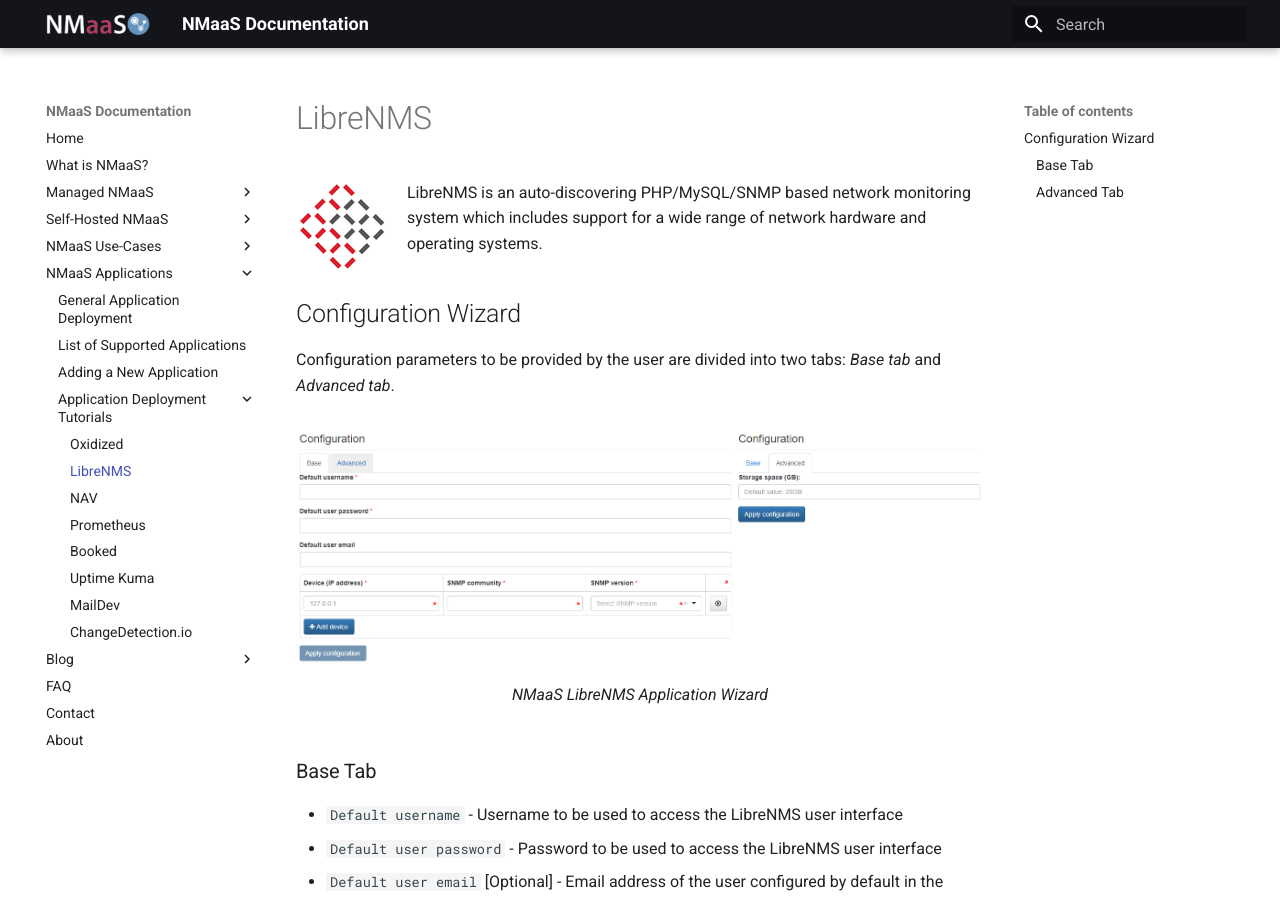
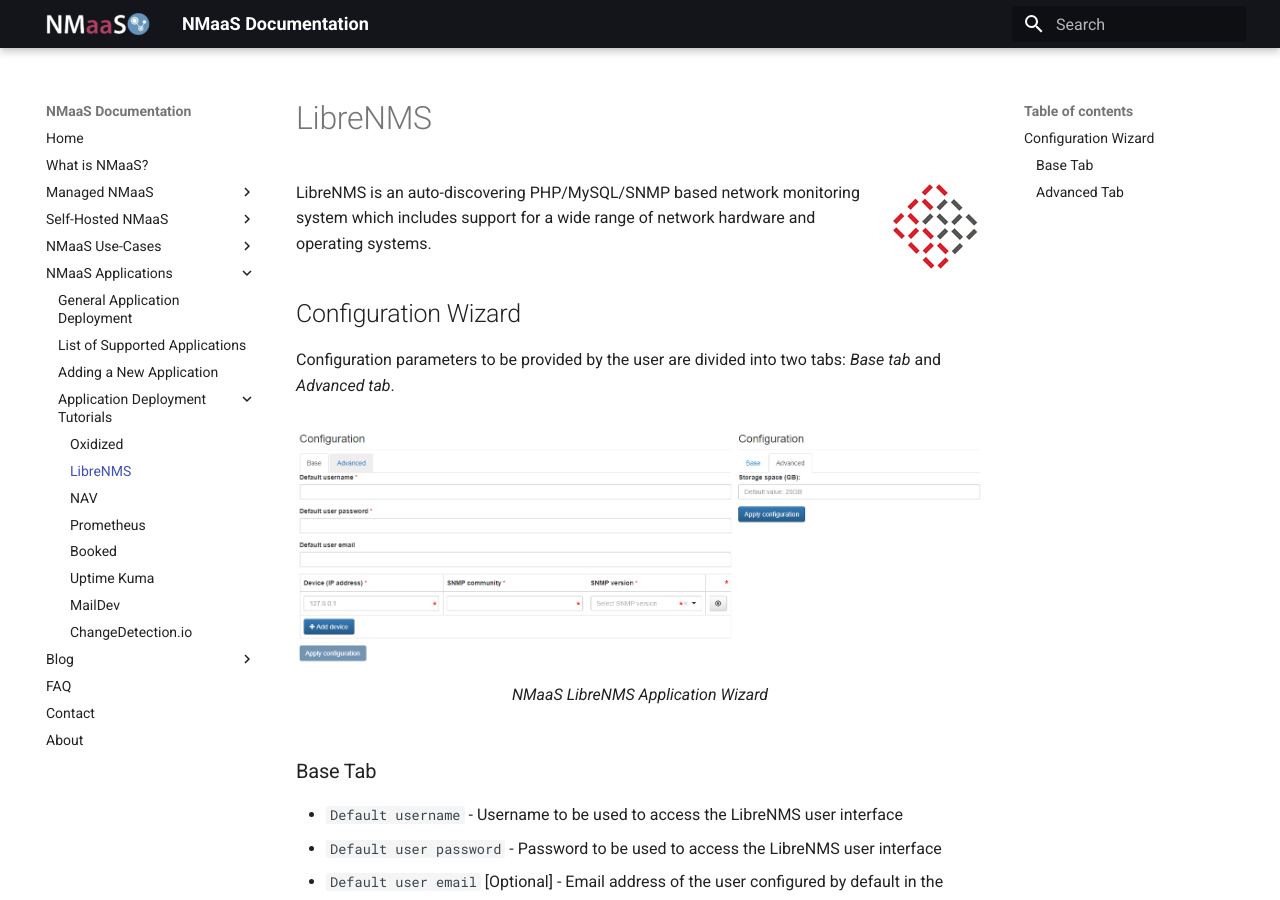
Before and after one commit to nmaas-platform/nmaas-docs, an MkDocs documentation site: the page built from docs/nmaas-applications/tutorials/librenms.md, in a window 1280 px wide and 900 px high. Built offline with MkDocs 1.6.1 and Material for MkDocs 9.7.7, drawn with Linux system fonts in a browser that asks for light colours.

Commit message:
Add missing application logos

```diff
--- a/docs/nmaas-applications/tutorials/librenms.md
+++ b/docs/nmaas-applications/tutorials/librenms.md
@@ -1,6 +1,6 @@
 # LibreNMS
 
-![LibreNMS Logo](img/librenms-logo.png){ align=left }
+![LibreNMS Logo](img/librenms-logo.png){ align=right }
 
 LibreNMS is an auto-discovering PHP/MySQL/SNMP based network monitoring system which includes support for a wide range of network hardware and operating systems.
 
```
Also changed, not shown: docs/nmaas-applications/tutorials/nav.md (+2 -0 lines), docs/nmaas-applications/tutorials/oxidized.md (+2 -0 lines), docs/nmaas-applications/tutorials/img/nav-logo.png (added), docs/nmaas-applications/tutorials/img/nav-screenshot-01.png (added), docs/nmaas-applications/tutorials/img/oxidized-logo.png (added), 2 other files.
